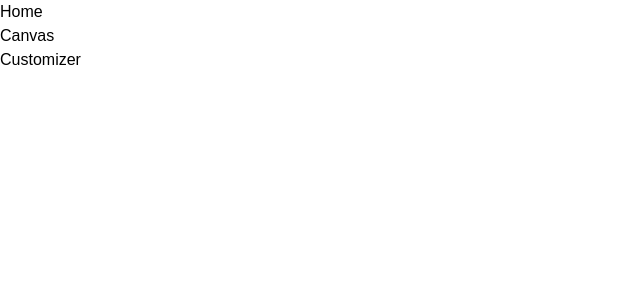
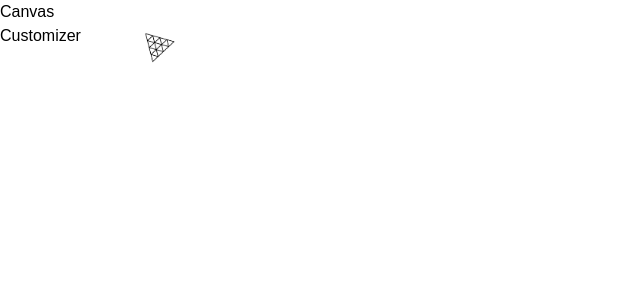
Before and after one commit to agkayster/ai-3js-react-website, a React (Vite) app in the folder client/: page / in a window 1280 px wide. Shown: the top 300 px of the page, without its empty margins (0-640 px from the left). Built offline with nearby package versions, Linux system fonts and the light colour scheme; a web font is replaced by a local one.

Commit message:
Implement animation of threejs logo on the browser

```diff
--- a/client/src/pages/Home.jsx
+++ b/client/src/pages/Home.jsx
@@ -13,7 +13,25 @@ import {
 
 const Home = () => {
 	const snap = useSnapshot(state);
-	return <div>Home</div>;
+	return (
+		<AnimatePresence>
+			{/* checks if we are on the home page */}
+			{snap.intro && (
+				<motion.section
+					className='home'
+					/* spreads the slideAnimation and it starts from the left */
+					{...slideAnimation('left')}>
+					<motion.header>
+						<img
+							src='./threejs.png'
+							alt='logo'
+							className='w-8 h-8 object-contain'
+						/>
+					</motion.header>
+				</motion.section>
+			)}
+		</AnimatePresence>
+	);
 };
 
 export default Home;
```
